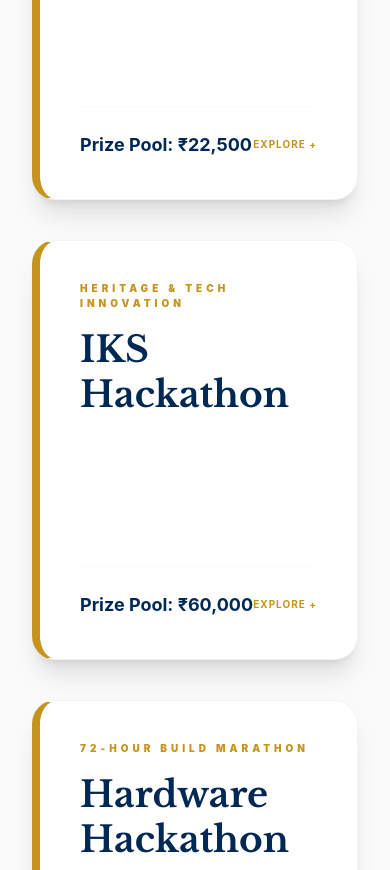
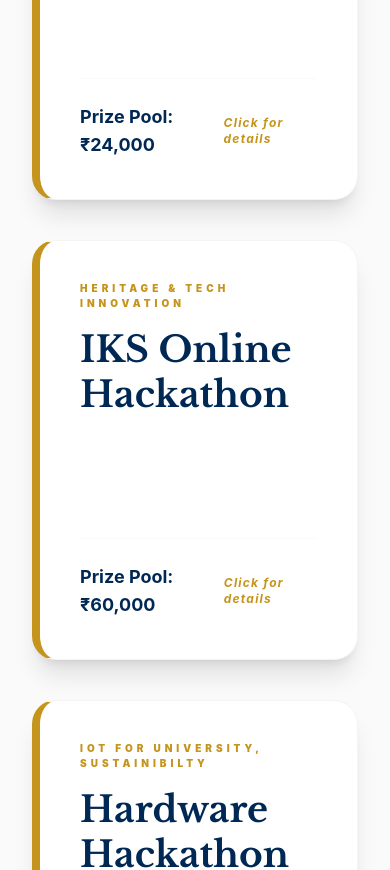
Before and after one commit to Rzooro/Samyuti, a React (Vite) app: page / in a window 390 px wide. Shown: the part 1880-2750 px from the top of the page. Built offline with nearby package versions, Linux system fonts and the light colour scheme.

Commit message:
FinallyFinal

```diff
--- a/src/EventSection.jsx
+++ b/src/EventSection.jsx
@@ -2,7 +2,7 @@ import React, { useState } from "react";
 
 const samyutiEvents = [
   {
-    title: "AI Storytelling",
+    title: "Smrithi Mandaara",
     theme: "Celebrating Historical Indian Women",
     prize: "₹10,000",
     context:
@@ -14,11 +14,13 @@ const samyutiEvents = [
       "sourabhabn.ecs24@chanakyauniversity.edu.in",
       "vidhuk.ema24@chanakyauniversity.edu.in",
     ],
+    pdfUrl:
+      "https://chanakyauniversity-my.sharepoint.com/:b:/g/personal/iic_chanakyauniversity_edu_in/IQBTSM0NRasKRZ74miFhRUz9AQwQjepdty4wQZ6oJ1GCXlA?e=IkdTVp", // Unique link for each event
   },
   {
-    title: "Culture Speaks AI",
+    title: "Vastra Verse",
     theme: "Traditional Attire & AI Narration",
-    prize: "₹22,500",
+    prize: "₹24,000",
     context:
       "Walk the runway while an AI narrates the cultural significance of your traditional attire.",
     rules: [
@@ -32,17 +34,19 @@ const samyutiEvents = [
       "shyamar.eai24@chanakyauniversity.edu.in",
       "nehar.eai24@chanakyauniversity.edu.in",
     ],
+    pdfUrl:
+      "https://chanakyauniversity-my.sharepoint.com/:b:/g/personal/iic_chanakyauniversity_edu_in/IQAcvXjPTowCRJqzWV4kaladAdcKHgyNwFcFxLlnzmLxDbQ?e=mgq53V",
   },
   {
-    title: "IKS Hackathon",
+    title: "IKS Online Hackathon",
     theme: "Heritage & Tech Innovation",
     prize: "₹60,000",
     context:
-      "An open-stack innovation event integrating Indian Knowledge Systems (IKS) with modern AI.",
+      "An open-stack innovation event centered on integrating Indian Knowledge Systems (IKS) with modern AI.",
     rules: [
       "Teams of 2-4",
-      "Video pitch & Git repo",
-      "Live demo for finalists",
+      "Video pitch & Git repository",
+      "Live demo for finalists in Campus",
     ],
     leads: ["Prithvi S Hegde", "Suprajna S"],
     phones: ["+91 70195 38181", "+91 97315 77988"],
@@ -50,13 +54,15 @@ const samyutiEvents = [
       "prithvih.ecs24@chanakyauniversity.edu.in",
       "suprajnah.eai24@chanakyauniversity.edu.in",
     ],
+    pdfUrl:
+      "https://chanakyauniversity-my.sharepoint.com/:b:/g/personal/iic_chanakyauniversity_edu_in/IQA2vgS5y-LhQowoh06CHvqMAXKaQTIoBrUTdLb2arUuns0?e=n1Sox7",
   },
   {
     title: "Hardware Hackathon",
-    theme: "72-Hour Build Marathon",
+    theme: "IoT for University, Sustainibilty",
     prize: "₹1,20,000",
     context:
-      "Transform raw components into real-world solutions through an on-site continuous 72-hour marathon.",
+      "This 72-hour hardware hackathon challenges teams to solve real-world problems by developing functional, innovative prototypes. Participants must apply creative problem-solving and technical skills within the time limit to deliver tangible solutions.",
     rules: [
       "Stay on-site for 72 hours",
       "No pre-built kits",
@@ -68,13 +74,15 @@ const samyutiEvents = [
       "abhilashr.eai24@chanakyauniversity.edu.in",
       "vaibhavkj.ecs24@chanakyauniversity.edu.in",
     ],
+    pdfUrl:
+      "https://chanakyauniversity-my.sharepoint.com/:b:/g/personal/iic_chanakyauniversity_edu_in/IQCjIZ7hDrK4QaChql6HzX13ARAOWiky-WBWgJRytVOa1VA?e=XSLvcX",
   },
   {
-    title: "Gaming: Code the Past",
+    title: "Indic Game Jam",
     theme: "Strategy & Survival Prototypes",
-    prize: "₹10,000",
+    prize: "₹20,000",
     context:
-      "Build 2D prototypes based on ancient themes like Chanakya's Mandala or The Chakravyuh.",
+      "Build 2D games based on ancient themes like Chanakya's Mandala or The Chakravyuh.",
     rules: [
       "Teams of 2-4",
       "Live modification rounds",
@@ -86,17 +94,19 @@ const samyutiEvents = [
       "yashasgb.eai24@chanakyauniversity.edu.in",
       "sarveshap.eec@chanakyauniversity.edu.in",
     ],
+    pdfUrl:
+      "https://chanakyauniversity-my.sharepoint.com/:b:/g/personal/iic_chanakyauniversity_edu_in/IQB8lH_PVdvPQq7XlTVxlk5gAVH7G5XyFgn1WqHmrWtHSXc?e=Xglnxi",
   },
   {
     title: "Treasure Hunt",
-    theme: "Logic & Engineering Challenges",
-    prize: "₹30,000",
+    theme: "Logic, clues & engineering",
+    prize: "₹15,000",
     context:
       "A logic-driven event challenging participants through engineering tasks and IKS clues.",
     rules: [
+      "Teams of 2-4",
+      "Extra clues with penalties",
       "No internet or AI allowed",
-      "Real-time lab solving",
-      "Fastest completion wins",
     ],
     leads: ["Prateek Joshi", "Abhishek Yadav K"],
     phones: ["+91 95289 83012", "+91 94834 23550"],
@@ -104,17 +114,18 @@ const samyutiEvents = [
       "prateekj.eve24@chanakyauniversity.edu.in",
       "abhishekyk.ema25@chanakyauniversity.edu.in",
     ],
+    pdfUrl:
+      "https://chanakyauniversity-my.sharepoint.com/:b:/g/personal/iic_chanakyauniversity_edu_in/IQAJe-zt9FjGTpRaNfG6RktSAVhR39tYzCjRcK_OVYNPvZw?e=83KS7f",
   },
   {
     title: "E-Sports (Valorant)",
     theme: "Tactical 5v5 Tournament",
-    prize: "₹15,500",
-    context:
-      "Five-versus-five tactical shooter tournament played on Mumbai servers.",
+    prize: "₹12,000",
+    context: "5v5 tactical shooter tournament played on Mumbai servers.",
     rules: [
-      "BYO Laptop format",
-      "Engineering quiz map select",
-      "Fair-play protocols apply",
+      "Bring Your Own Laptop format",
+      "5 players per team",
+      "Best of 3 for finals",
     ],
     leads: ["Dheeraj V Gowda", "Adith Aiyanna"],
     phones: ["+91 93537 47945", "+91 74839 26420"],
@@ -122,11 +133,13 @@ const samyutiEvents = [
       "dheerajvg.eai24@chanakyauniversity.edu.in",
       "adithk.ema24@chanakyauniversity.edu.in",
     ],
+    pdfUrl:
+      "https://chanakyauniversity-my.sharepoint.com/:b:/g/personal/iic_chanakyauniversity_edu_in/IQDh0ZmLjYnRTYh4PrqBA9dDAWJ9caCPKT14-EB-leu-Tlc?e=VCUJnj",
   },
   {
-    title: "Video Creation",
+    title: "Dhristi Manthan",
     theme: "Social Awareness",
-    prize: "₹10,000",
+    prize: "₹18,000",
     context:
       "Create impactful short videos highlighting meaningful real-world challenges.",
     rules: [
@@ -140,11 +153,13 @@ const samyutiEvents = [
       "nikithk.eai24@chanakyauniversity.edu.in",
       "mohammedjm.eve24@chanakyauniversity.edu.in",
     ],
+    pdfUrl:
+      "https://chanakyauniversity-my.sharepoint.com/:b:/g/personal/iic_chanakyauniversity_edu_in/IQCJ5Scr6YdPQrjpnjHlJNMXAUAx63Nwycnc-ENQCgDCM1E?e=4G2xE7",
   },
   {
     title: "IKS Quiz",
     theme: "Heritage & Wisdom",
-    prize: "₹6,000",
+    prize: "₹9,000",
     context:
       "A dynamic quiz testing multidisciplinary knowledge and Indian Knowledge Systems.",
     rules: [
@@ -158,6 +173,8 @@ const samyutiEvents = [
       "darshanv.eec24@chanakyauniversity.edu.in",
       "vamshik.eec24@chanakyauniversity.edu.in",
     ],
+    pdfUrl:
+      "https://chanakyauniversity-my.sharepoint.com/:b:/g/personal/iic_chanakyauniversity_edu_in/IQAbJexHEfXzQ6PUwWk3n5GWAW6NU6YDS22Vn-lw_1EmC0w?e=lpz313",
   },
 ];
 
@@ -192,7 +209,7 @@ function EventCard({ event, onOpen }) {
   return (
     <div
       onClick={handleInteraction}
-      className="relative h-[420px] bg-white rounded-3xl border border-gray-100 shadow-xl overflow-hidden cursor-pointer transition-all duration-300 md:hover:-translate-y-3 md:hover:shadow-2xl border-l-8 border-l-[#C5941C] p-10 flex flex-col justify-between group">
+      className="relative h-105 bg-white rounded-3xl border border-gray-100 shadow-xl overflow-hidden cursor-pointer transition-all duration-300 md:hover:-translate-y-3 md:hover:shadow-2xl border-l-8 border-l-[#C5941C] p-10 flex flex-col justify-between group">
       <div>
         <p className="text-[10px] font-black text-[#C5941C] uppercase tracking-[0.4em] mb-4">
           {event.theme}
@@ -203,8 +220,8 @@ function EventCard({ event, onOpen }) {
       </div>
       <div className="pt-6 border-t border-gray-50 flex justify-between items-center font-bold text-[#002855]">
         <span className="text-lg">Prize Pool: {event.prize}</span>
-        <span className="text-[10px] uppercase tracking-widest text-[#C5941C]">
-          Explore +
+        <span className="text-xs italic tracking-widest text-[#C5941C]">
+          Click for details
         </span>
       </div>
 
@@ -232,6 +249,25 @@ function EventCard({ event, onOpen }) {
               ))}
             </ul>
           </div>
+          {/* MOBILE PDF DOWNLOAD LINK */}
+          <a
+            href={event.pdfUrl}
+            download
+            className="mt-4 flex items-center gap-2 text-[#C5941C] font-bold text-[10px] uppercase tracking-widest">
+            <svg
+              className="w-4 h-4"
+              fill="none"
+              stroke="currentColor"
+              viewBox="0 0 24 24">
+              <path
+                strokeLinecap="round"
+                strokeLinejoin="round"
+                strokeWidth="2"
+                d="M12 10v6m0 0l-3-3m3 3l3-3m2 8H7a2 2 0 01-2-2V5a2 2 0 012-2h5.586a1 1 0 01.707.293l5.414 5.414a1 1 0 01.293.707V19a2 2 0 01-2 2z"
+              />
+            </svg>
+            Full Guidelines PDF
+          </a>
         </div>
         <div className="mt-6 pt-6 border-t border-white/10">
           <p className="text-[10px] text-[#C5941C] font-black uppercase mb-1">
```
Also changed, not shown: src/App.jsx (+24 -6 lines).
